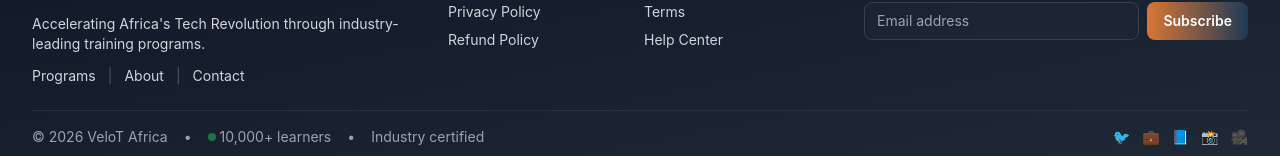
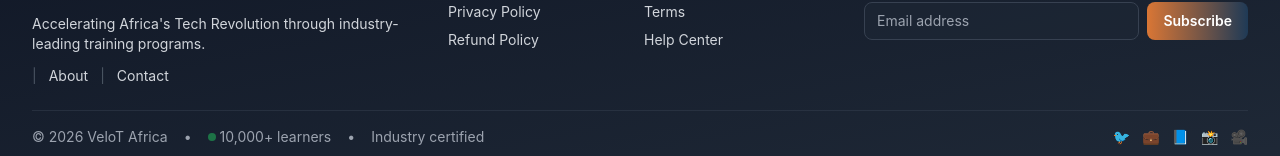
Before and after one commit to Metusera/Velot_frontend, a React (Vite) app: page / in a window 1280 px wide. Shown: the part 7234-7390 px from the top of the page. Built offline with nearby package versions, Linux system fonts and the light colour scheme; no server answers.

Commit message:
fix programs

```diff
--- a/src/components/layouts/PublicLayout.jsx
+++ b/src/components/layouts/PublicLayout.jsx
@@ -25,7 +25,7 @@ const PublicLayout = ({ children }) => {
                 Accelerating Africa's Tech Revolution through industry-leading training programs.
               </p>
               <div className="flex gap-3 text-sm text-gray-300">
-                <Link to="/programs" className="hover:text-primary-400 transition">Programs</Link>
+
                 <span className="text-gray-600">|</span>
                 <a href="#" className="hover:text-primary-400 transition">About</a>
                 <span className="text-gray-600">|</span>
```
